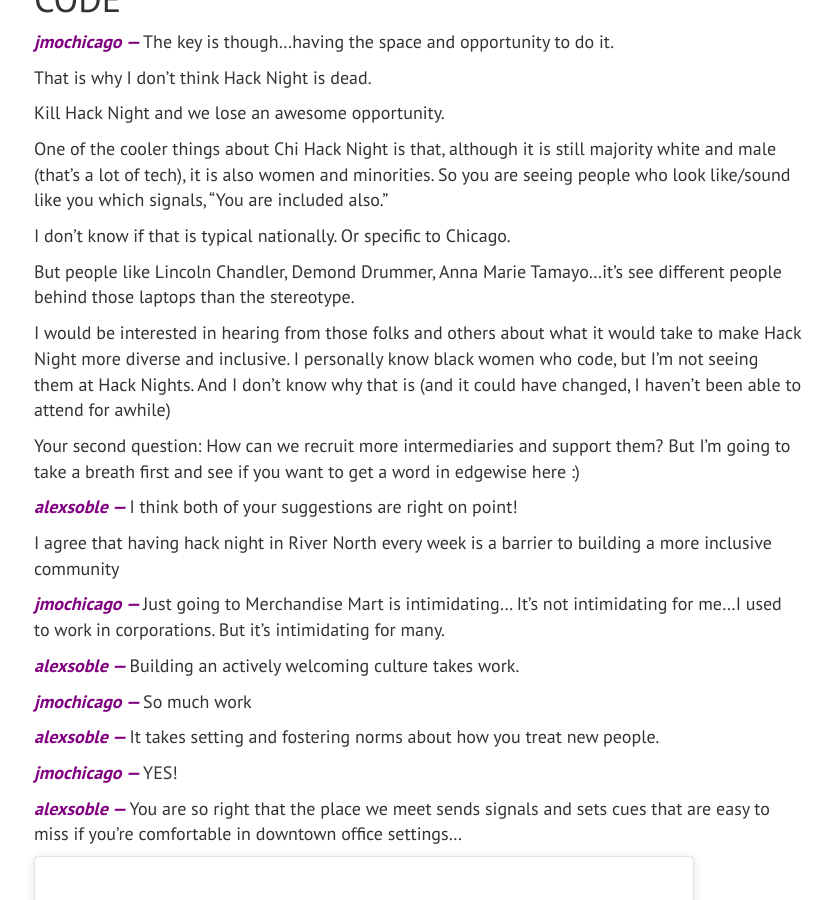
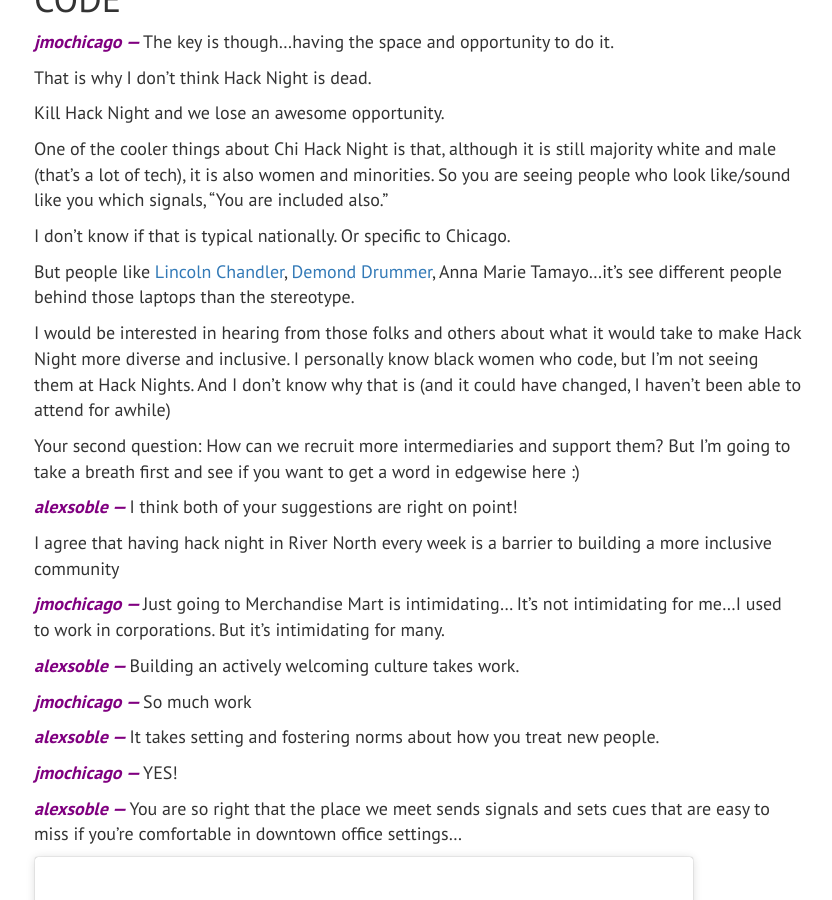
Before and after one commit to alexsoble/alexsoble, a Jekyll site: the page built from _posts/2016-6-28-jmo-convo-part-1.md, in a window 1280 px wide and 900 px high, scrolled down 5439 px. Shown: the whole window, without its empty margins (222-1054 px from the left). Built offline with Jekyll 4.4.1, drawn with Linux system fonts in a browser that asks for light colours; nearby versions of some CDN libraries; comment, search, counter and statistics services are not loaded; part of the change alters nothing that is shown; some of the changed text lies outside the part shown.

```diff
--- a/_posts/2016-6-28-jmo-convo-part-1.md
+++ b/_posts/2016-6-28-jmo-convo-part-1.md
@@ -70,7 +70,7 @@ Those are my 5. Do you have any?
 
 I credit them fully for kicking my work on school data up at least 10 levels.
 
-Derek, Juan, and Christopher were my connectors.
+[Derek](https://twitter.com/derekeder), [Juan](https://twitter.com/jpvelez), and [Christopher](https://twitter.com/CivicWhitaker) were my connectors.
 
 Josh was a translator for me.
 
@@ -150,7 +150,7 @@ One of the cooler things about Chi Hack Night is that, although it is still majo
 
 I don’t know if that is typical nationally. Or specific to Chicago.
 
-But people like Lincoln Chandler, Demond Drummer, Anna Marie Tamayo…it’s see different people behind those laptops than the stereotype.
+But people like [Lincoln Chandler](https://twitter.com/ljc820), [Demond Drummer](https://twitter.com/citizendrummer), Anna Marie Tamayo…it’s see different people behind those laptops than the stereotype.
 
 I would be interested in hearing from those folks and others about what it would take to make Hack Night more diverse and inclusive. I personally know black women who code, but I’m not seeing them at Hack Nights. And I don’t know why that is (and it could have changed, I haven’t been able to attend for awhile)
 
```
